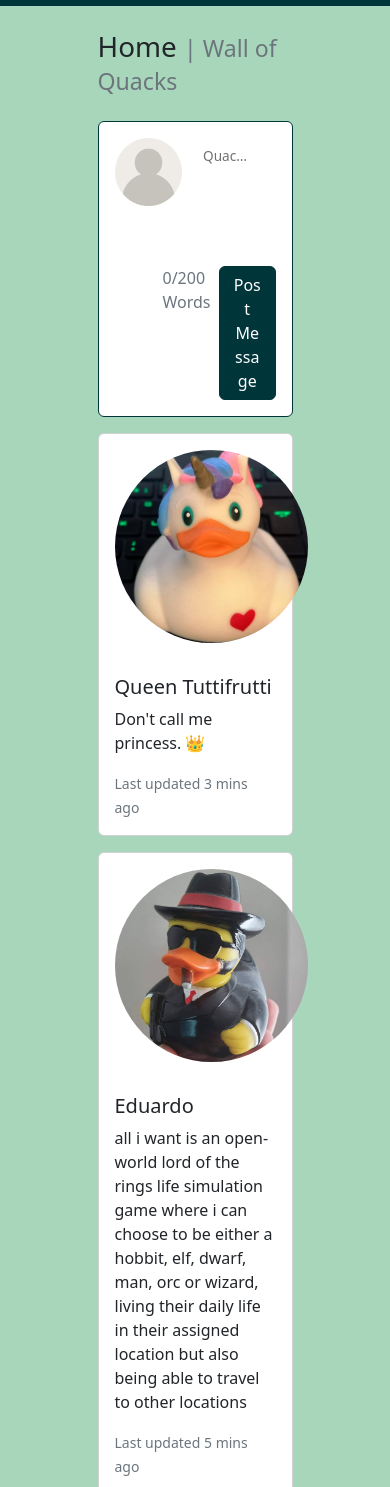
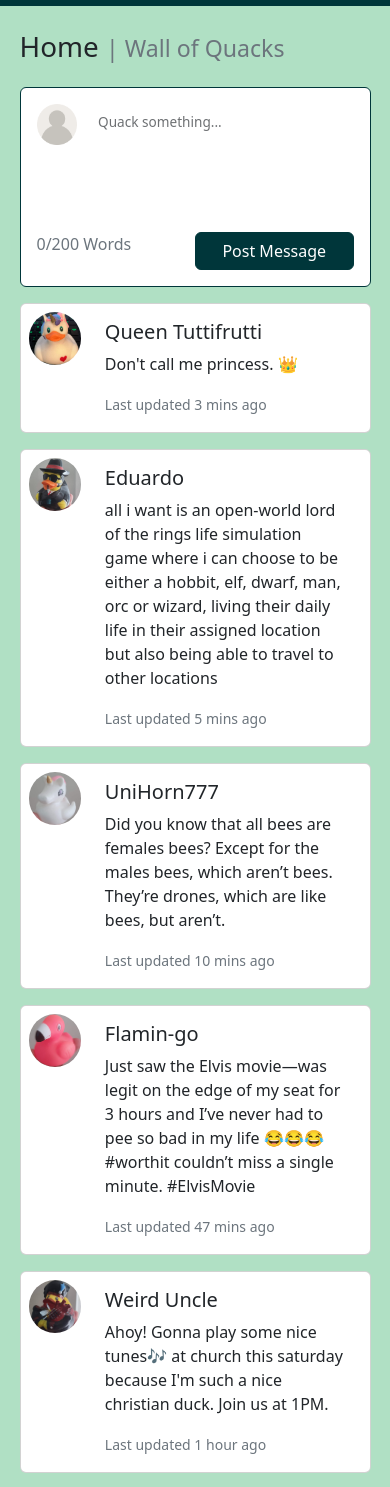
Before and after one commit to DinaOluf/CSS-Frameworks-CA-DinaOluf, a website: page index.html in a window 390 px wide. Shown: the part 74-1561 px from the top of the page. Drawn offline with nearby package versions, Linux system fonts and the light colour scheme.

Commit message:
Implemented Login.html code, made responsive and other minor feedback changes.

```diff
--- a/index.html
+++ b/index.html
@@ -33,25 +33,26 @@
         <form id="write-message" class="card mb-3 w-50 d-flex flex-column p-3">
             <div class="d-flex">
                 <div class="col-md-1 me-2">
-                    <img class="img-fluid rounded-start" src="./images/user.png" alt="User profile pic">
+                    <img class="img-fluid rounded-start" src="/images/user.png" alt="User profile pic">
                 </div>
                 <div class="form-floating w-100">
                     <textarea class="form-control fw-lighter" id="text-area"></textarea>
                     <label for="text-area">Quack something...</label>
                 </div>
             </div>
-            <div class="d-flex w-100 ps-5 align-self-end justify-content-between">
+            <div class="count-button d-flex w-100 ps-5 align-self-end justify-content-between">
                 <span class="text-muted ms-auto pe-2" id="word-counter">0/200 Words</span>
                 <button type="submit" class="btn btn-primary w-50 ">Post Message</button>
             </div>
         </form>
         <div id="posted-messages"></div>
-        <div class="card mb-3 w-50">
-            <div class="row g-0">
-              <div class="col-md-1 m-3">
+        <div class="posts-wall d-flex flex-column align-items-center">
+          <div class="card mb-3 w-50">
+            <div class="row g-0 d-flex flex-row">
+              <div class="message-img-wrapper col-md-1 m-3">
                 <img src="/images/unicorn-duck.jpg" class="img-fluid rounded-circle" alt="User profile pic">
               </div>
-              <div class="col-md-10">
+              <div class="message-wrapper col-md-10">
                 <div class="card-body">
                   <h5 class="card-title">Queen Tuttifrutti</h5>
                   <p class="card-text">Don't call me princess. 👑</p>
@@ -62,10 +63,10 @@
           </div>
           <div class="card mb-3 w-50">
             <div class="row g-0">
-              <div class="col-md-1 m-3">
+              <div class="message-img-wrapper col-md-1 m-3">
                 <img src="/images/gentleman-duck.jpg" class="img-fluid rounded-circle" alt="User profile pic">
               </div>
-              <div class="col-md-10">
+              <div class="message-wrapper col-md-10">
                 <div class="card-body">
                   <h5 class="card-title">Eduardo</h5>
                   <p class="card-text">all i want is an open-world lord of the rings life simulation game where i can choose to be either a hobbit, elf, dwarf, man, orc or wizard, living their daily life in their assigned location but also being able to travel to other locations</p>
@@ -76,10 +77,10 @@
           </div>
           <div class="card mb-3 w-50">
             <div class="row g-0">
-              <div class="col-md-1 m-3">
+              <div class="message-img-wrapper col-md-1 m-3">
                 <img src="/images/uni-duck.jpg" class="img-fluid rounded-circle" alt="User profile pic">
               </div>
-              <div class="col-md-10">
+              <div class="message-wrapper col-md-10">
                 <div class="card-body">
                   <h5 class="card-title">UniHorn777</h5>
                   <p class="card-text">Did you know that all bees are females bees? Except for the males bees, which aren’t bees. They’re drones, which are like bees, but aren’t.</p>
@@ -90,10 +91,10 @@
           </div>
           <div class="card mb-3 w-50">
             <div class="row g-0">
-              <div class="col-md-1 m-3">
+              <div class="message-img-wrapper col-md-1 m-3">
                 <img src="/images/flamingo-duck.jpg" class="img-fluid rounded-circle" alt="User profile pic">
               </div>
-              <div class="col-md-10">
+              <div class="message-wrapper col-md-10">
                 <div class="card-body">
                   <h5 class="card-title">Flamin-go</h5>
                   <p class="card-text">Just saw the Elvis movie—was legit on the edge of my seat for 3 hours and I’ve never had to pee so bad in my life 😂😂😂 #worthit couldn’t miss a single minute. #ElvisMovie</p>
@@ -104,10 +105,10 @@
           </div>
           <div class="card mb-3 w-50">
             <div class="row g-0">
-              <div class="col-md-1 m-3">
+              <div class="message-img-wrapper col-md-1 m-3">
                 <img src="/images/idk-duck.jpg" class="img-fluid rounded-circle" alt="User profile pic">
               </div>
-              <div class="col-md-10">
+              <div class="message-wrapper col-md-10">
                 <div class="card-body">
                   <h5 class="card-title">Weird Uncle</h5>
                   <p class="card-text">Ahoy! Gonna play some nice tunes🎶 at church this saturday because I'm such a nice christian duck. Join us at 1PM.</p>
@@ -118,10 +119,10 @@
           </div>
           <div class="card mb-3 w-50">
             <div class="row g-0">
-              <div class="col-md-1 m-3">
+              <div class="message-img-wrapper col-md-1 m-3">
                 <img src="/images/rubber-duck.jpg" class="img-fluid rounded-circle" alt="User profile pic">
               </div>
-              <div class="col-md-10">
+              <div class="message-wrapper col-md-10">
                 <div class="card-body">
                   <h5 class="card-title">Duck2000</h5>
                   <p class="card-text">Daily Quack</p>
@@ -132,10 +133,10 @@
           </div>
           <div class="card mb-3 w-50">
             <div class="row g-0">
-              <div class="col-md-1 m-3">
+              <div class="message-img-wrapper col-md-1 m-3">
                 <img src="/images/gamer-duck.jpg" class="img-fluid rounded-circle" alt="User profile pic">
               </div>
-              <div class="col-md-10">
+              <div class="message-wrapper col-md-10">
                 <div class="card-body">
                   <h5 class="card-title">AnaKatana</h5>
                   <p class="card-text">🚨 LIVE FUNDRAISING FOR NARAL PRO-CHOICE AMERICA 🚨<br>
@@ -149,10 +150,10 @@
           </div>
           <div class="card mb-3 w-50">
             <div class="row g-0">
-              <div class="col-md-1 m-3">
+              <div class="message-img-wrapper col-md-1 m-3">
                 <img src="/images/macho-duck.jpg" class="img-fluid rounded-circle" alt="User profile pic">
               </div>
-              <div class="col-md-10">
+              <div class="message-wrapper col-md-10">
                 <div class="card-body">
                   <h5 class="card-title">Mr. Full-of-himself</h5>
                   <p class="card-text">Just got hammered, went clubbing, brought 4 girls home as usual and did some not very questionable things.</p>
@@ -161,6 +162,7 @@
               </div>
             </div>
           </div>
+        </div>
     </main>
     <footer>
         <ul class="nav justify-content-center align-items-center h-100">
--- a/scss/components/_colors.scss
+++ b/scss/components/_colors.scss
@@ -2,4 +2,4 @@
 $primary: #00363a;
 $secondary: #f1d848;
 $tertiary: #ffffff;
-$quaternary: #a8d6bb;
+$quaternary: #b0e0c4;
--- a/scss/components/_media-queries.scss
+++ b/scss/components/_media-queries.scss
@@ -38,7 +38,6 @@
                 }
             }
 
-
             .message {
                 display: flex;
                 flex-direction: column;
@@ -54,7 +53,8 @@
             }
 
             .friends {
-                min-width: 100%;
+                min-width: 90%;
+                align-self: center;
 
                 .profile-header {
                     display: flex;
@@ -73,8 +73,41 @@
     }
 }
 
-// @media (max-width: 780px) {
-//     #index {
+@media (max-width: 780px) {
+    #index {
+        h1 {
+            min-width: 90%;
+        }
 
-//     }
-// }
+        #write-message {
+            min-width: 90%;
+
+            img {
+                width: 3rem;
+            }
+
+            .count-button {
+                padding: 0 !important;
+            }
+
+            #word-counter {
+                margin-left: 0 !important;
+            }
+        }
+
+        .posts-wall {
+            .card {
+                min-width: 90%;
+            }
+
+            .message-img-wrapper {
+                max-width: 15%;
+                margin: 0.5rem !important;
+            }
+
+            .message-wrapper {
+                max-width: 78%;
+            }
+        }
+    }
+}
```
Also changed, not shown: login.html (+19 -1 lines), profile.html (+2 -2 lines), dist/css/style.css, 1 other file.
